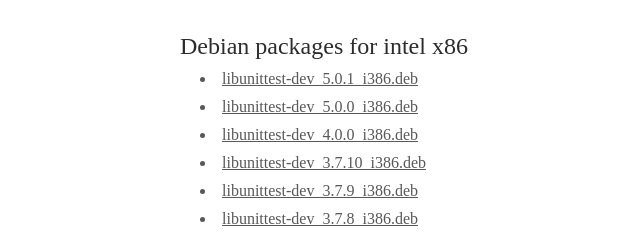
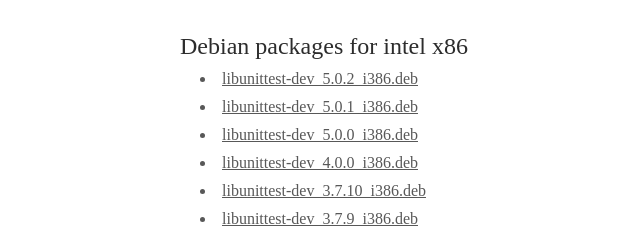
Before and after one commit to bloomen/libunittest, a plain HTML site: page doc/web/downloads.html in a window 1280 px wide. Shown: the part 470-705 px from the top of the page, 110-750 px from the left. Drawn offline with Linux system fonts and the light colour scheme.

Commit message:
new version 5.0.2

```diff
--- a/doc/web/downloads.html
+++ b/doc/web/downloads.html
@@ -65,6 +65,9 @@
                 </li>
 
                 <h2>Debian packages for intel x86</h2>
+                <li>
+                    <a href="http://libunittest.sourceforge.net/debian/libunittest-dev_5.0.2_i386.deb">libunittest-dev_5.0.2_i386.deb</a>
+                </li>
                 <li>
                     <a href="http://libunittest.sourceforge.net/debian/libunittest-dev_5.0.1_i386.deb">libunittest-dev_5.0.1_i386.deb</a>
                 </li>
```
Also changed, not shown: CHANGES.txt, 2 other files.
